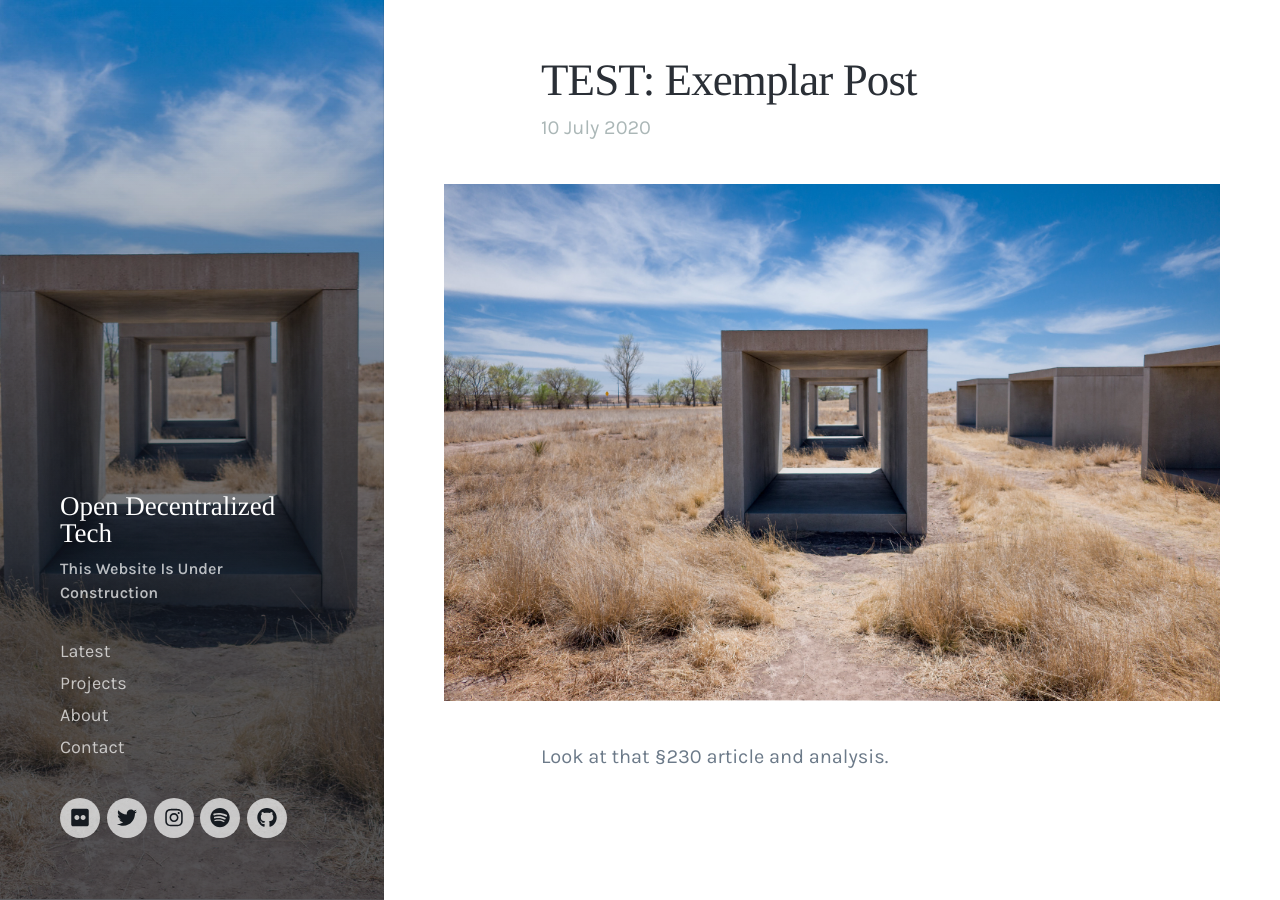
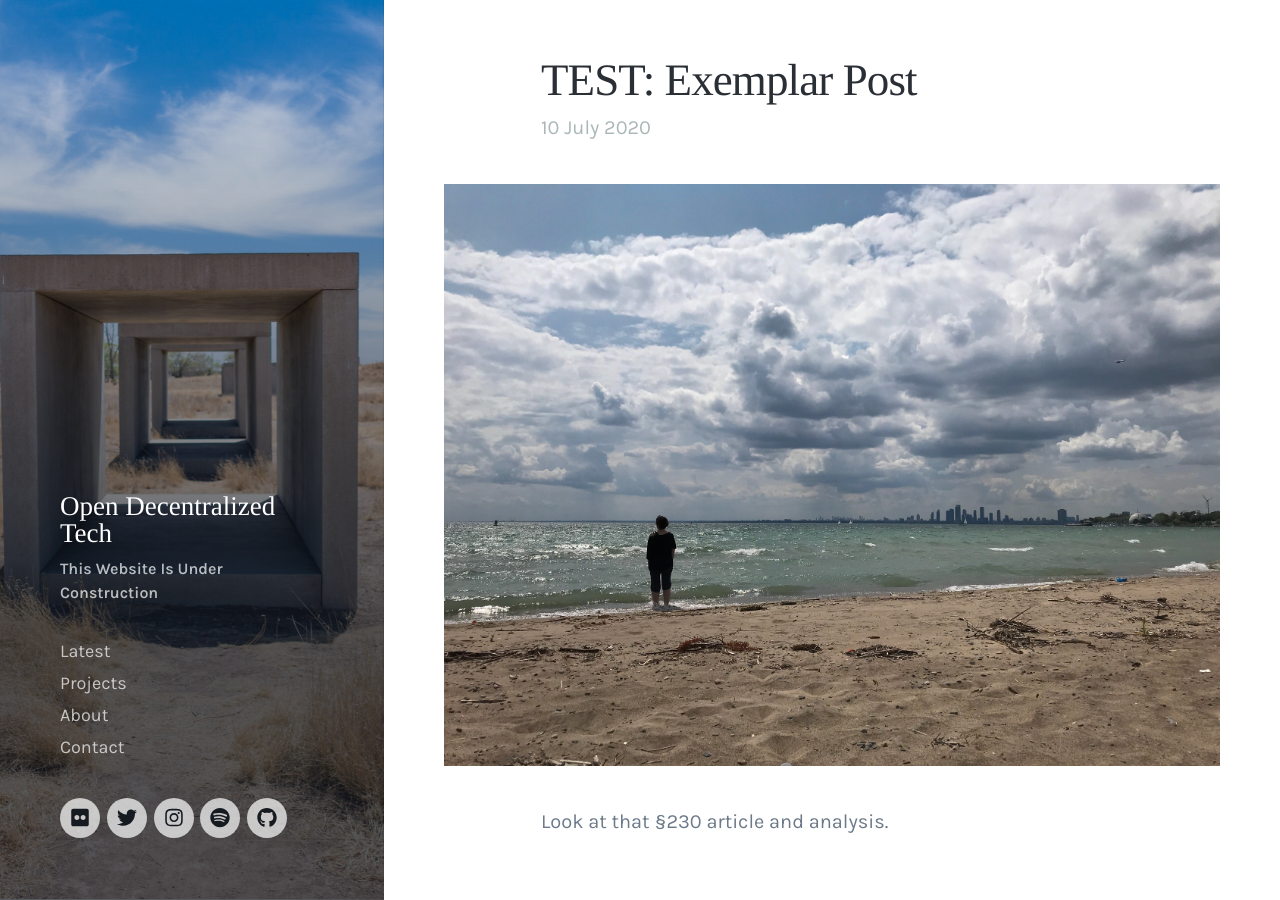
Before and after one commit to OpenDecentralizedTech/ODT-website, a Jekyll site: the page built from _posts/2020-07-10-demo-post.md, in a window 1280 px wide and 900 px high. Built offline with Jekyll 4.4.1, drawn with Linux system fonts in a browser that asks for light colours; nearby versions of some CDN libraries.

Commit message:
Update 2020-07-10-demo-post.md

```diff
--- a/_posts/2020-07-10-demo-post.md
+++ b/_posts/2020-07-10-demo-post.md
@@ -5,6 +5,6 @@ featured_image: '/images/demo/demo-square2.jpg'
 excerpt: Test 2nd Post
 ---
 
-![](/images/demo/demo-square2.jpg)
+![](/images/demo/hanlans point toronto.jpg)
 
 Look at that §230 article and analysis.
```
